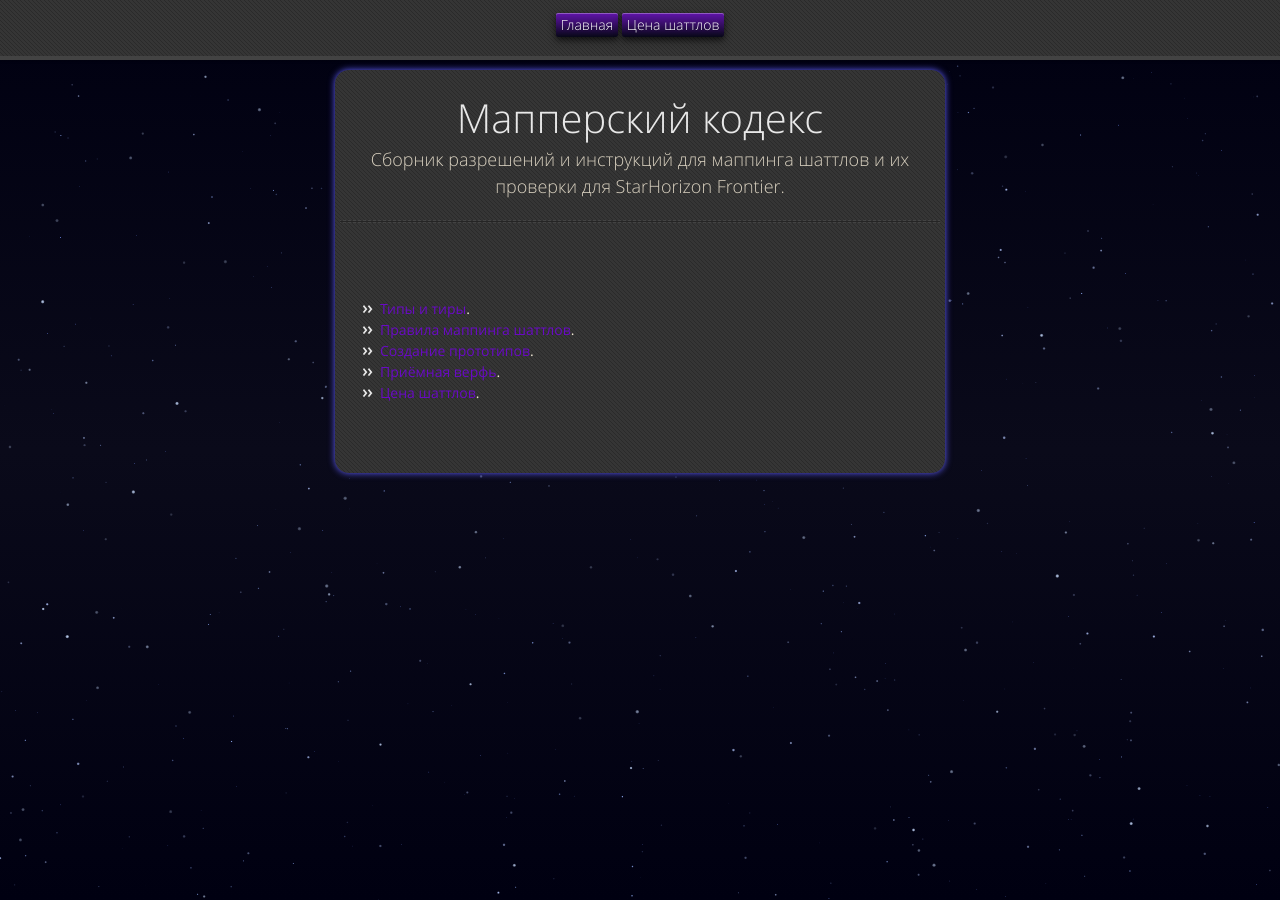
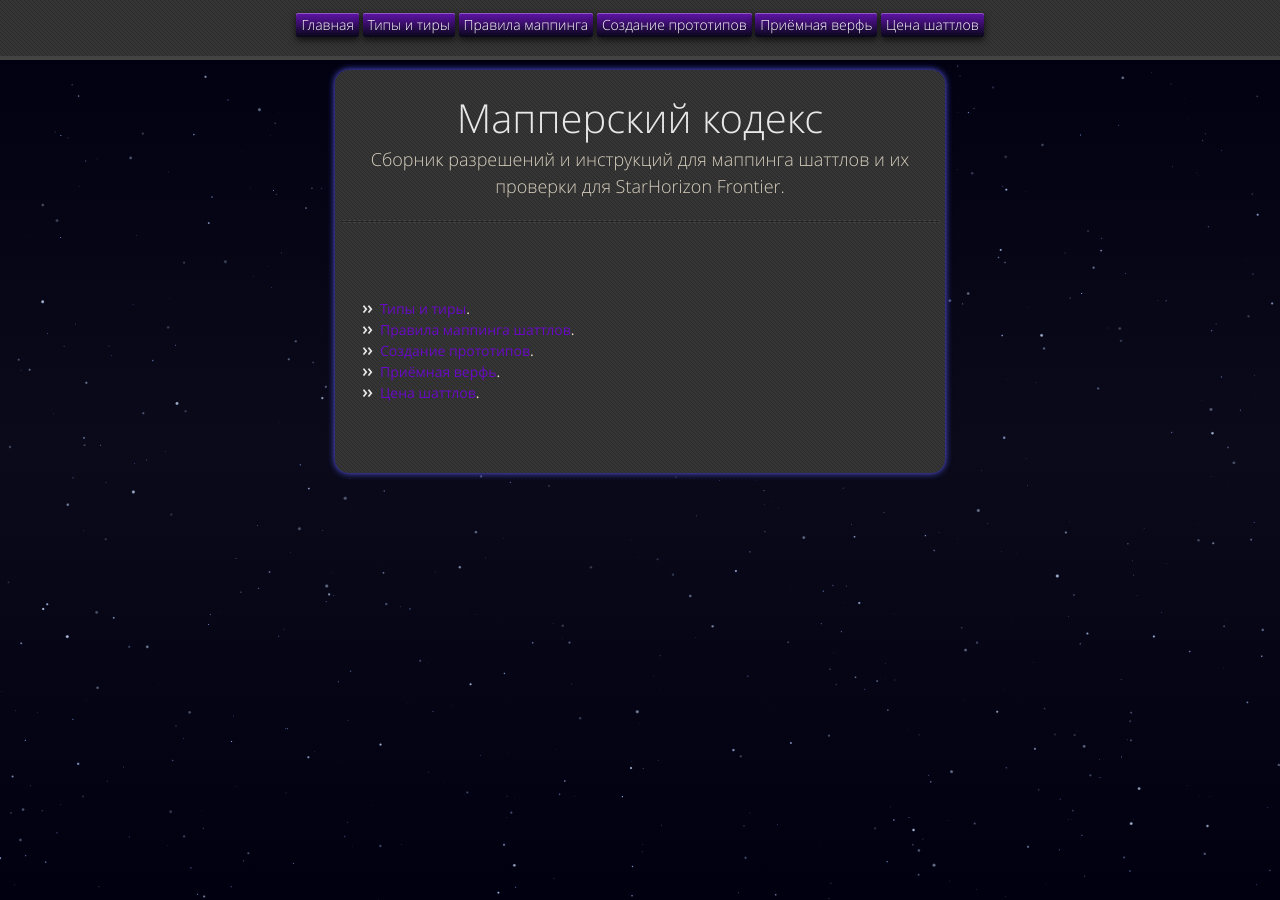
Before and after one commit to lAstronautl/StarHorizon-Mapping, a Jekyll site: the page built from docs/index.md, in a window 1280 px wide and 900 px high. Built offline with Jekyll 4.4.1, drawn with Linux system fonts in a browser that asks for light colours.

Commit message:
update config

```diff
--- a/docs/_config.yml
+++ b/docs/_config.yml
@@ -2,6 +2,14 @@ title: Мапперский кодекс
 description: Сборник разрешений и инструкций для маппинга шаттлов и их проверки для StarHorizon Frontier.
 header_links:
   - title: Главная
-    url: /
+    url: https://lastronautl.github.io/StarHorizon-Mapping/
+  - title: Типы и тиры
+    url: https://lastronautl.github.io/StarHorizon-Mapping/markdown/types-and-tiers.html
+  - title: Правила маппинга
+    url: https://lastronautl.github.io/StarHorizon-Mapping/markdown/rules-for-mapping.html
+  - title: Cоздание прототипов
+    url: https://lastronautl.github.io/StarHorizon-Mapping/markdown/prototype-creation.html
+  - title: Приёмная верфь
+    url: https://lastronautl.github.io/StarHorizon-Mapping/markdown/reception-shipyard.html
   - title: Цена шаттлов
-    url: ./markdown/shuttle-costs.html
+    url: https://lastronautl.github.io/StarHorizon-Mapping/markdown/shuttle-costs.html
```
